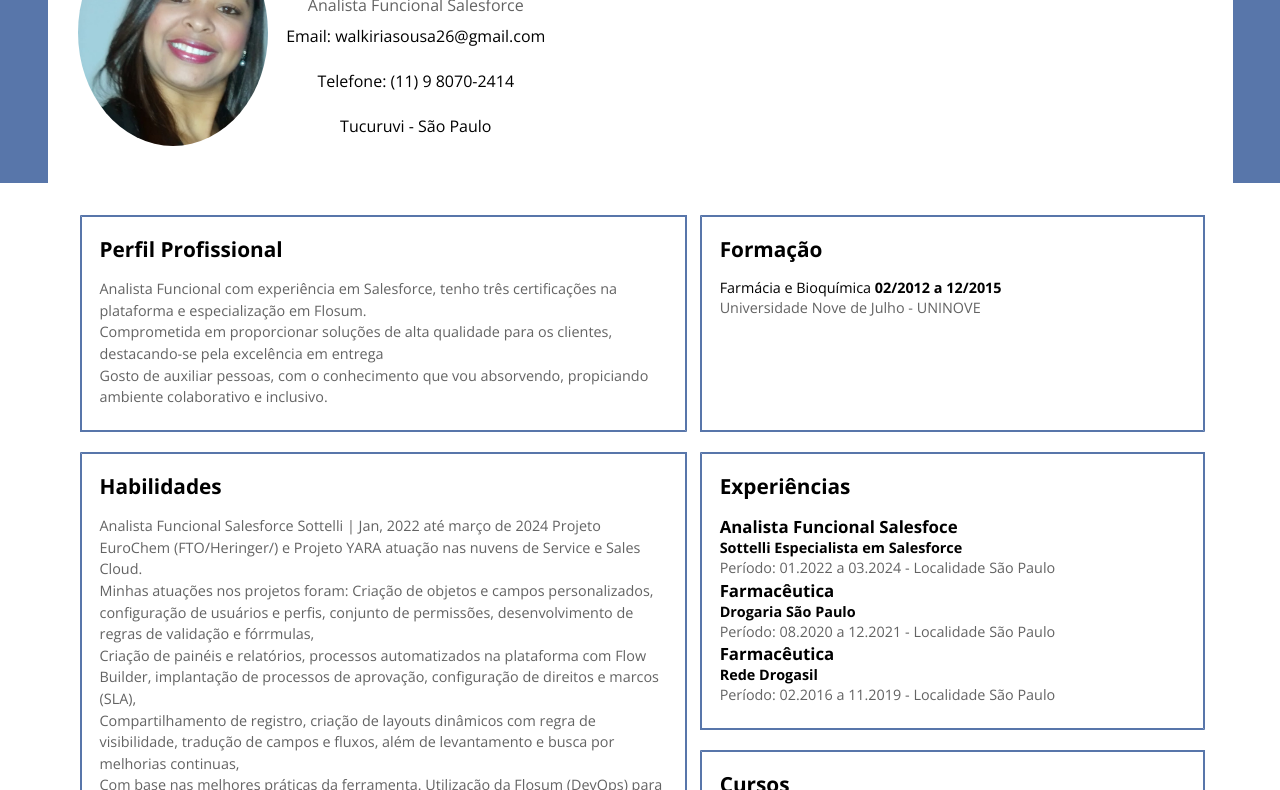
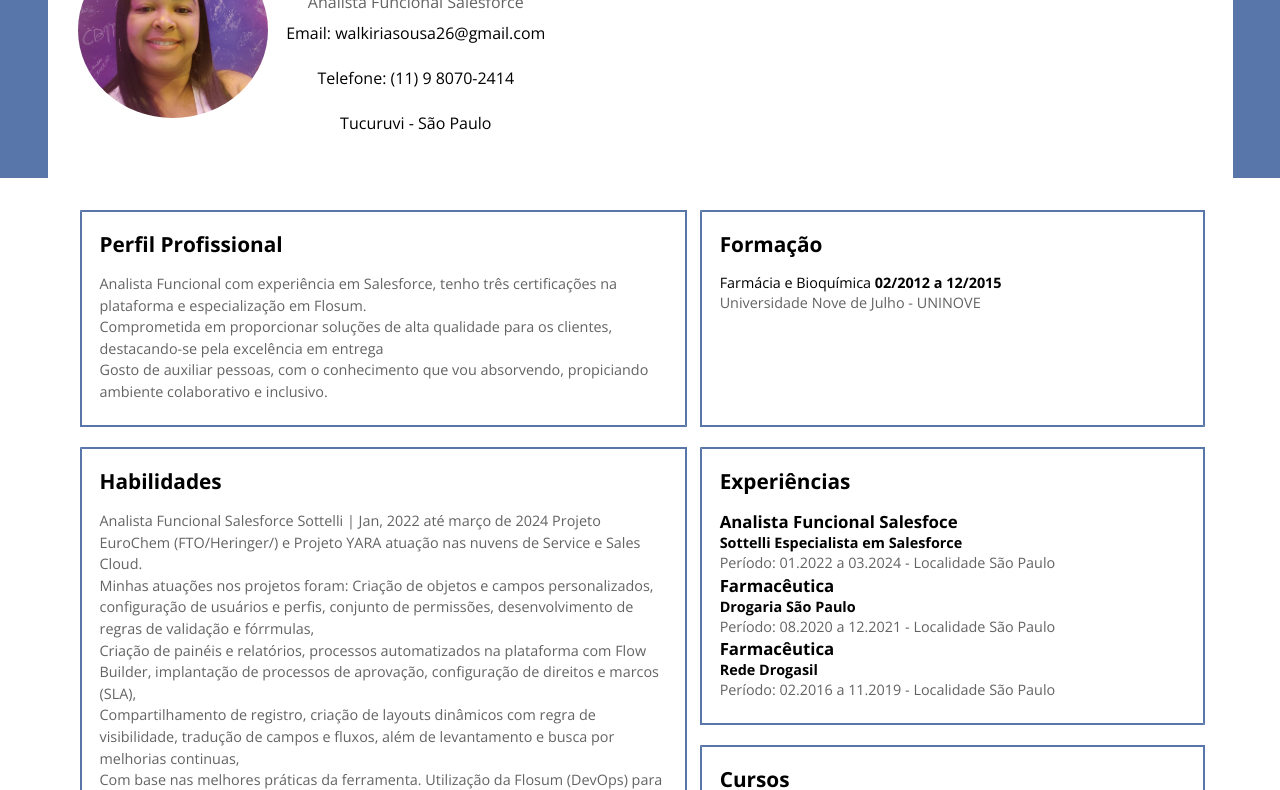
Before and after one commit to Anderson0512/Portifolio-walkiria, a plain HTML site: page index.html in a window 1280 px wide. Shown: the part 141-931 px from the top of the page. Drawn offline with nearby package versions, Linux system fonts and the light colour scheme.

Commit message:
atualizada foto perfil

```diff
--- a/index.html
+++ b/index.html
@@ -26,7 +26,7 @@
                     <!-- será colocada aqui a foto de perfil -->
                     <div class="coluna coluna-esquerda">
                         <figure>
-                            <img src="/assets/img/profile.jpeg"  alt="Foto de walkiria">
+                            <img src="/assets/img/profile1.jpg"  alt="Foto de walkiria">
                             <figcaption class="hidden">Walkiria Sousa</figcaption>
                         </figure>
                     </div>
```
Also changed, not shown: assets/img/profile1.jpg (added).
